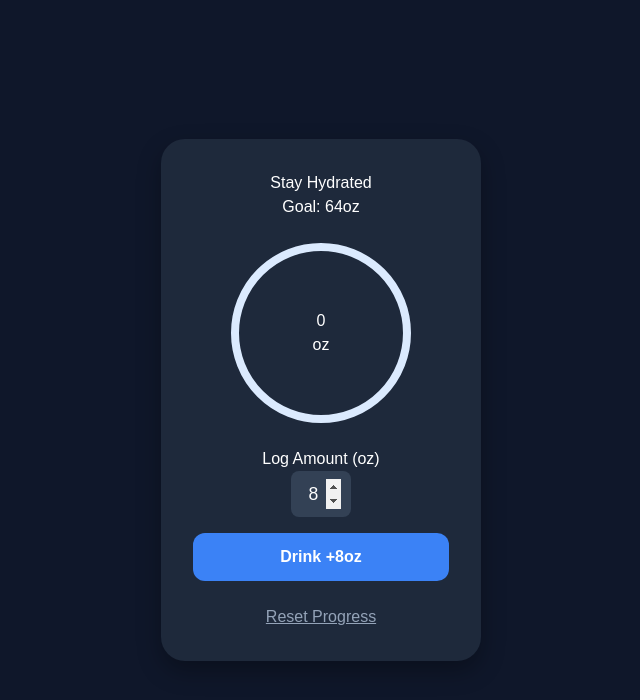
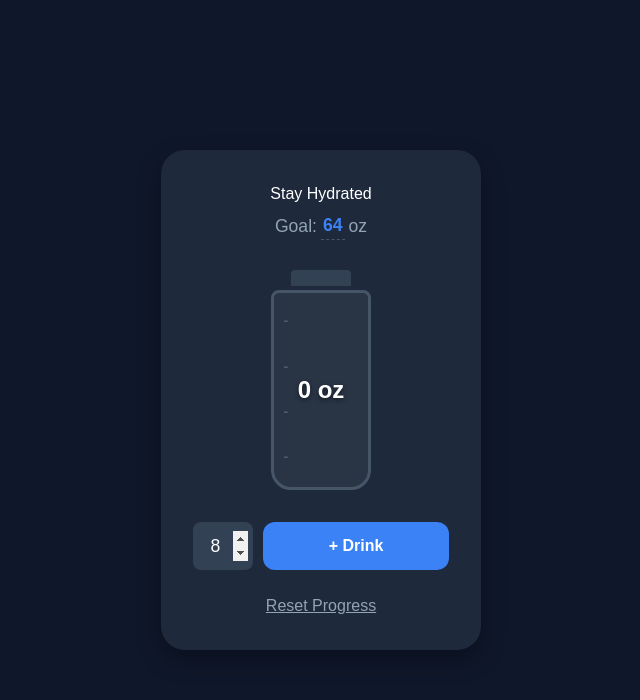
Before and after one commit to nadia-nh/rc-water-tracking-app, a Next.js app: page / in a window 1280 px wide. Shown: the top 700 px of the page, without its empty margins (319-959 px from the left). Built offline with nearby package versions, Linux system fonts and the light colour scheme.

Commit message:
Change water goal and display progress in a transparent bottle

```diff
--- a/app/globals.css
+++ b/app/globals.css
@@ -26,29 +26,15 @@ body {
   width: 320px;
 }
 
-.progress-circle {
-  width: 180px;
-  height: 180px;
-  border-radius: 50%;
-  border: 8px solid var(--water-light);
-  display: flex;
-  flex-direction: column;
-  justify-content: center;
-  align-items: center;
-  margin: 1.5rem auto;
-  transition: border-color 0.3s ease;
-}
-
 input[type="number"] {
   background: #334155;
   border: none;
   color: white;
-  padding: 10px;
+  padding: 5px;
   border-radius: 8px;
   width: 60px;
   font-size: 1.1rem;
   text-align: center;
-  margin-bottom: 1rem;
 }
 
 /* Styling the number input arrows for better UX */
@@ -59,27 +45,57 @@ input[type="number"]::-webkit-outer-spin-button {
   cursor: pointer;
 }
 
-.input-group {
+.input-group-merged {
+  margin: 2rem auto 0 auto;
+  max-width: 260px;
   display: flex;
+  gap: 10px;
+
+  align-items: center;
   justify-content: center;
-  align-items: center;
-  gap: 10px;
-  margin-bottom: 1rem;
 }
 
-.log-btn {
+.amount-input {
+  background: #334155;
+  border: 1px solid #475569;
+  color: white;
+  /* padding: 10px; */
+  border-radius: 12px;
+  width: 80px;
+  font-size: 1.2rem;
+  text-align: center;
+  outline: none;
+  height: 48px;
+}
+
+.amount-input:focus {
+  border-color: var(--water-blue);
+}
+
+.log-btn-side {
   background: var(--water-blue);
   color: white;
   border: none;
-  padding: 12px 24px;
   border-radius: 12px;
   font-weight: bold;
   cursor: pointer;
-  width: 100%;
-  transition: transform 0.1s;
+  flex: 1;
+
+  /* Center the text inside the button vertically */
+  display: flex;
+  align-items: center;
+  justify-content: center;
+
+  height: 48px;
+  transition: all 0.2s ease;
 }
 
-.log-btn:active {
+.log-btn-side:hover {
+  background-color: #2563eb;
+  filter: brightness(1.1);
+}
+
+.log-btn-side:active {
   transform: scale(0.95);
 }
 
@@ -91,3 +107,116 @@ input[type="number"]::-webkit-outer-spin-button {
   text-decoration: underline;
   cursor: pointer;
 }
+
+.goal-container {
+  color: #94a3b8;
+  font-size: 1.1rem;
+  margin-top: 8px;
+  display: flex;
+  justify-content: center;
+  align-items: center;
+  gap: 4px;
+  height: 24px;
+}
+
+.goal-text-editable {
+  color: var(--water-blue);
+  font-weight: bold;
+  border-bottom: 1px dashed #475569;
+  cursor: pointer;
+  padding: 0 2px;
+  transition: border-color 0.2s;
+}
+
+.goal-text-editable:hover {
+  border-bottom-color: var(--water-blue);
+  background: rgba(59, 130, 246, 0.1);
+  border-radius: 2px;
+}
+
+.goal-input-active {
+  background: #334155;
+  border: 1px solid var(--water-blue);
+  color: white;
+  width: 50px;
+  text-align: center;
+  font-size: 1.1rem;
+  font-weight: bold;
+  margin: 0;
+  border-radius: 4px;
+  outline: none;
+}
+
+/* Hide arrows for the goal input */
+.goal-input-active::-webkit-inner-spin-button,
+.goal-input-active::-webkit-outer-spin-button {
+  -webkit-appearance: none;
+  margin: 0;
+}
+
+/* Bottle Container Layout */
+.bottle-container {
+  margin: 2rem auto;
+  width: 120px;
+  position: relative;
+  display: flex;
+  flex-direction: column;
+  align-items: center;
+}
+
+/* The Cap Section */
+.bottle-cap {
+  width: 60px;
+  height: 20px;
+  background: #334155;
+  border-radius: 4px 4px 0 0;
+  border-bottom: 4px solid #1e293b;
+}
+
+/* The Main Bottle Body */
+.bottle-body {
+  width: 100px;
+  height: 200px;
+  background: rgba(255, 255, 255, 0.05); /* Translucent plastic */
+  border: 3px solid #475569;
+  border-radius: 8px 8px 20px 20px;
+  position: relative;
+  overflow: hidden; /* Clips the water inside */
+  display: flex;
+  justify-content: center;
+  align-items: center;
+}
+
+/* Measurement marks on the side */
+.bottle-marks {
+  position: absolute;
+  left: 8px;
+  top: 10%;
+  height: 80%;
+  display: flex;
+  flex-direction: column;
+  justify-content: space-between;
+  color: rgba(255, 255, 255, 0.2);
+  font-family: monospace;
+  font-weight: bold;
+}
+
+/* The Liquid Logic */
+.water-fill {
+  position: absolute;
+  bottom: 0;
+  left: 0;
+  right: 0;
+  background: linear-gradient(to top, #2563eb, var(--water-blue));
+  transition: height 0.5s cubic-bezier(0.4, 0, 0.2, 1);
+  box-shadow: inset 0 10px 20px rgba(255, 255, 255, 0.2);
+}
+
+/* Text overlay on the bottle */
+.bottle-label {
+  position: relative;
+  z-index: 10;
+  font-size: 1.5rem;
+  font-weight: 800;
+  text-shadow: 0 2px 4px rgba(0,0,0,0.5);
+}
--- a/app/page.tsx
+++ b/app/page.tsx
@@ -1,21 +1,57 @@
 "use client";
+import { useState } from "react";
 import { useWaterTracker } from "./water-tracker";
 
 export default function Home() {
-  const { total, amount, goal, addWater, resetWater, handleAmountChange } = useWaterTracker();
+  const { total, amount, goal, addWater, resetWater, handleAmountChange, changeWaterGoal } = useWaterTracker();
+  const [isEditingGoal, setIsEditingGoal] = useState(false);
+
+  const fillPercentage = Math.min((total / goal) * 100, 100);
 
   return (
     <div className="card">
       <h2 className="title">Stay Hydrated</h2>
-      <p className="goal-text">Goal: {goal}oz</p>
-
-      <div className="progress-circle">
-        <h1 className="total-display">{total}</h1>
-        <span className="unit">oz</span>
+      <div className="goal-container">
+        <span>Goal: </span>
+        {isEditingGoal ? (
+          <input
+            className="goal-input-active"
+            type="number"
+            autoFocus
+            value={goal}
+            onChange={(e) => changeWaterGoal(Number(e.target.value))}
+            onBlur={() => setIsEditingGoal(false)}
+            onKeyDown={(e) => e.key === 'Enter' && setIsEditingGoal(false)}
+          />
+        ) : (
+          <span
+            className="goal-text-editable"
+            onClick={() => setIsEditingGoal(true)}
+          >
+            {goal}
+          </span>
+        )}
+        <span>oz</span>
       </div>
 
-      <div className="input-section">
-        <p className="label">Log Amount (oz)</p>
+      {/* The Nalgene Bottle UI */}
+      <div className="bottle-container">
+        <div className="bottle-cap"></div>
+        <div className="bottle-body">
+          {/* Measurement marks on the side */}
+          <div className="bottle-marks">
+            <span>-</span><span>-</span><span>-</span><span>-</span>
+          </div>
+          {/* The Water Fill */}
+          <div
+            className="water-fill"
+            style={{ height: `${fillPercentage}%` }}
+          ></div>
+          <div className="bottle-label">{total} oz</div>
+        </div>
+      </div>
+
+      <div className="input-group-merged">
         <input
           className="amount-input"
           type="number"
@@ -24,8 +60,8 @@ export default function Home() {
           min="4"
           onChange={(e) => handleAmountChange(Number(e.target.value))}
         />
-        <button className="log-btn" onClick={addWater}>
-          Drink +{amount}oz
+        <button className="log-btn-side" onClick={addWater}>
+          + Drink
         </button>
       </div>
 
--- a/app/water-tracker.tsx
+++ b/app/water-tracker.tsx
@@ -4,16 +4,19 @@ import { useState, useEffect } from 'react';
 export function useWaterTracker() {
   const [total, setTotal] = useState<number>(0);
   const [amount, setAmount] = useState<number>(8);
-  const goal = 64;
+  const [goal, setGoal] = useState<number>(64);
 
   useEffect(() => {
-    const saved = localStorage.getItem('waterTotal');
-    if (saved) setTotal(JSON.parse(saved));
+    const waterTotal = localStorage.getItem('waterTotal');
+    const waterGoal = localStorage.getItem('waterGoal');
+    if (waterTotal) setTotal(JSON.parse(waterTotal));
+    if (waterGoal) setGoal(JSON.parse(waterGoal));
   }, []);
 
   useEffect(() => {
     localStorage.setItem('waterTotal', JSON.stringify(total));
-  }, [total]);
+    localStorage.setItem('waterGoal', JSON.stringify(goal));
+  }, [total, goal]);
 
   const addWater = () => setTotal(prev => prev + amount);
 
@@ -23,12 +26,17 @@ export function useWaterTracker() {
     setAmount(val >= 4 ? val : 4);
   };
 
+  const changeWaterGoal = (newGoal: number) => {
+    setGoal(newGoal >= 0 ? newGoal : 0);
+  }
+
   return {
     total,
     amount,
     goal,
     addWater,
     resetWater,
-    handleAmountChange
+    handleAmountChange,
+    changeWaterGoal
   };
 }
```
